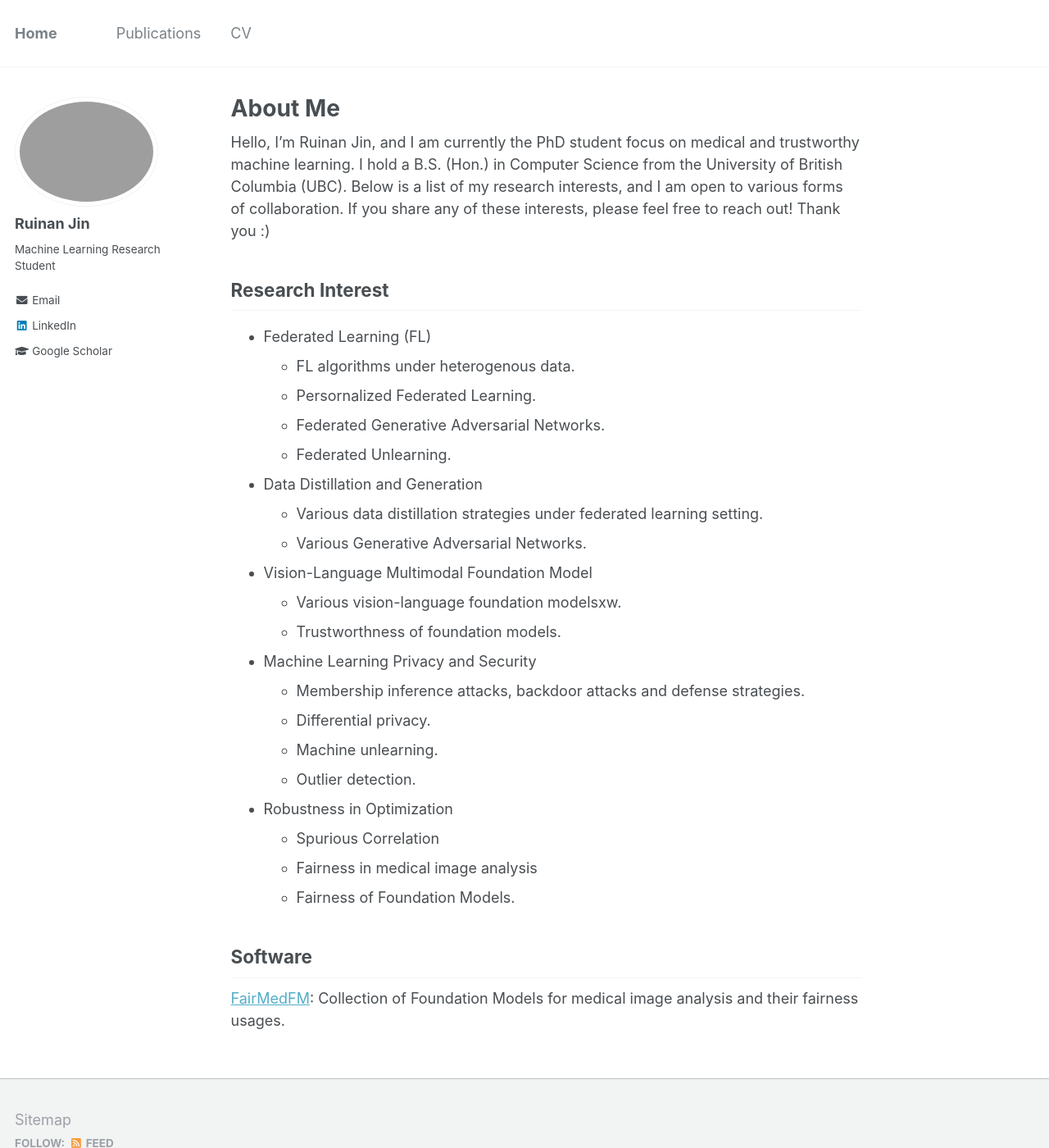
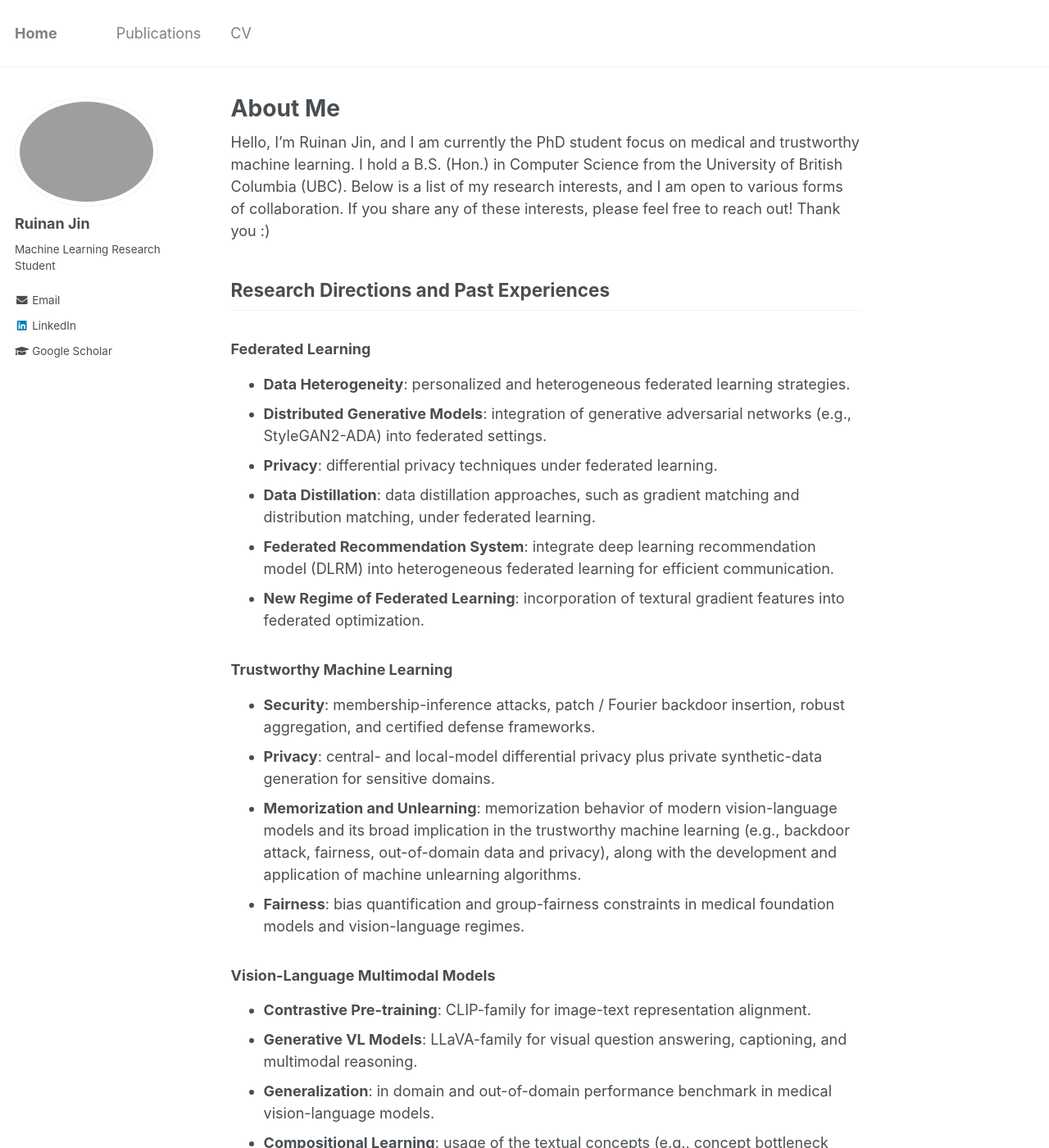
Before and after one commit to Nanboy-Ronan/Personal-Web, a Jekyll site: the page built from _pages/about.md, in a window 1280 px wide and 1400 px high. Shown: the whole window at 82% size. Built offline with Jekyll 4.4.1, drawn with Linux system fonts in a browser that asks for light colours; some of the changed text lies outside the part shown.

Commit message:
update main page

```diff
--- a/_pages/about.md
+++ b/_pages/about.md
@@ -10,31 +10,28 @@ redirect_from:
 
 Hello, I'm Ruinan Jin, and I am currently the PhD student focus on medical and trustworthy machine learning. I hold a B.S. (Hon.) in Computer Science from the University of British Columbia (UBC). Below is a list of my research interests, and I am open to various forms of collaboration. If you share any of these interests, please feel free to reach out! Thank you :)
 
-## Research Interest
-* Federated Learning (FL)
-  * FL algorithms under heterogenous data.
-  * Persornalized Federated Learning.
-  * Federated Generative Adversarial Networks.
-  * Federated Unlearning.
+## Research Directions and Past Experiences
 
-* Data Distillation and Generation
-  * Various data distillation strategies under federated learning setting.
-  * Various Generative Adversarial Networks.
+### Federated Learning
+- **Data Heterogeneity**: personalized and heterogeneous federated learning strategies.
+- **Distributed Generative Models**: integration of generative adversarial networks (e.g., StyleGAN2-ADA) into federated settings.
+- **Privacy**: differential privacy techniques under federated learning.
+- **Data Distillation**: data distillation approaches, such as gradient matching and distribution matching, under federated learning.
+- **Federated Recommendation System**: integrate deep learning recommendation model (DLRM) into heterogeneous federated learning for efficient communication.
+- **New Regime of Federated Learning**: incorporation of textural gradient features into federated optimization.
 
-* Vision-Language Multimodal Foundation Model
-  * Various vision-language foundation modelsxw.
-  * Trustworthness of foundation models.
+### Trustworthy Machine Learning
+- **Security**: membership-inference attacks, patch / Fourier backdoor insertion, robust aggregation, and certified defense frameworks.
+- **Privacy**: central- and local-model differential privacy plus private synthetic-data generation for sensitive domains.
+- **Memorization and Unlearning**: memorization behavior of modern vision-language models and its broad implication in the trustworthy machine learning (e.g., backdoor attack, fairness, out-of-domain data and privacy), along with the development and application of machine unlearning algorithms.
+- **Fairness**: bias quantification and group-fairness constraints in medical foundation models and vision-language regimes.
 
-* Machine Learning Privacy and Security
-  * Membership inference attacks, backdoor attacks and defense strategies.
-  * Differential privacy.
-  * Machine unlearning.
-  * Outlier detection.
+### Vision-Language Multimodal Models
+- **Contrastive Pre-training**: CLIP-family for image-text representation alignment.
+- **Generative VL Models**: LLaVA-family for visual question answering, captioning, and multimodal reasoning.
+- **Generalization**: in domain and out-of-domain performance benchmark in medical vision-language models.
+- **Compositional Learning**: usage of the textual concepts (e.g., concept bottleneck model) to predict intermediate human-interpretable attributes before final decisions.
 
-* Robustness in Optimization
-  * Spurious Correlation
-  * Fairness in medical image analysis
-  * Fairness of Foundation Models.
 
 ## Software
 [FairMedFM](https://github.com/FairMedFM/FairMedFM): Collection of Foundation Models for medical image analysis and their fairness usages.
```
